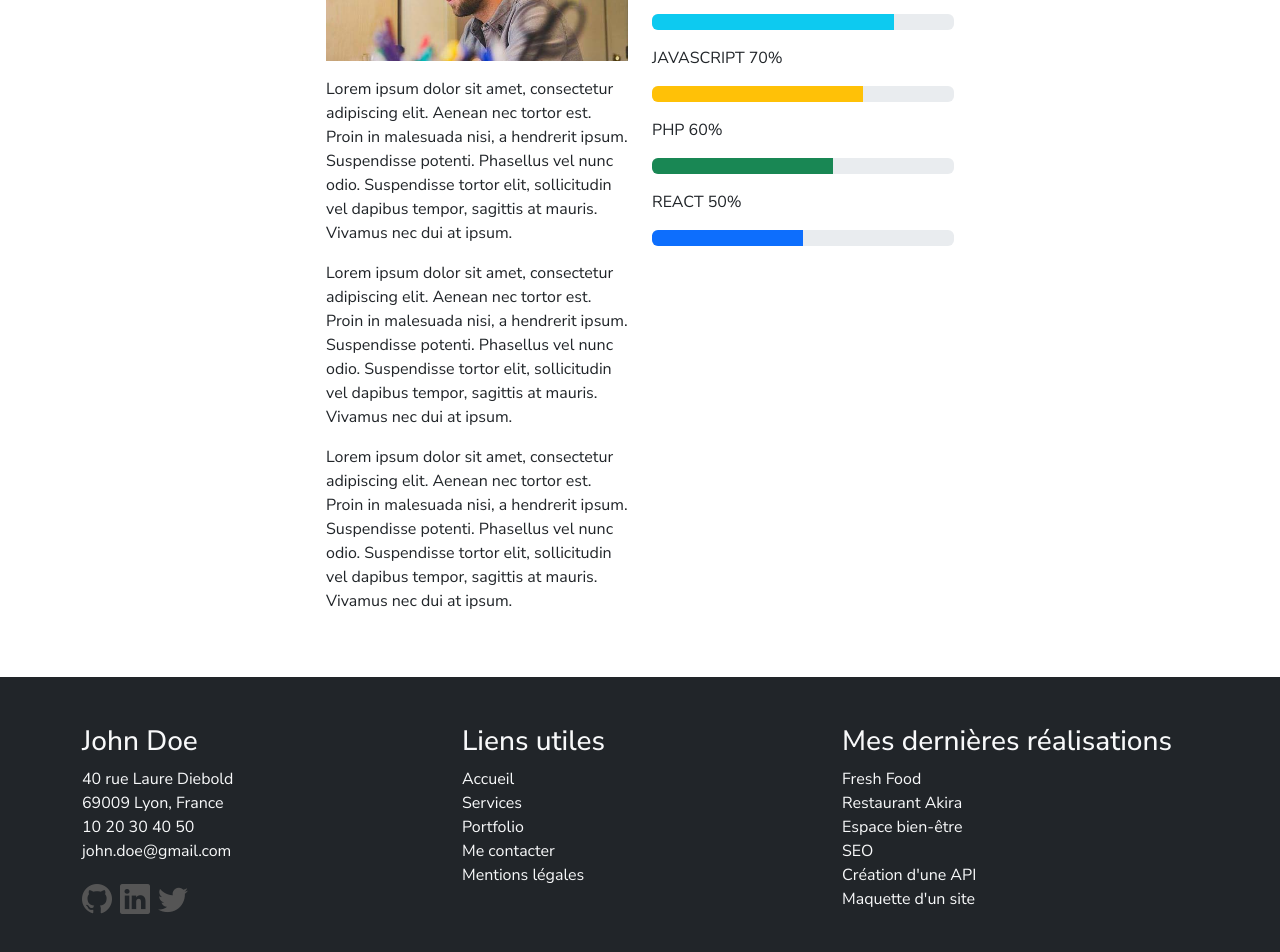
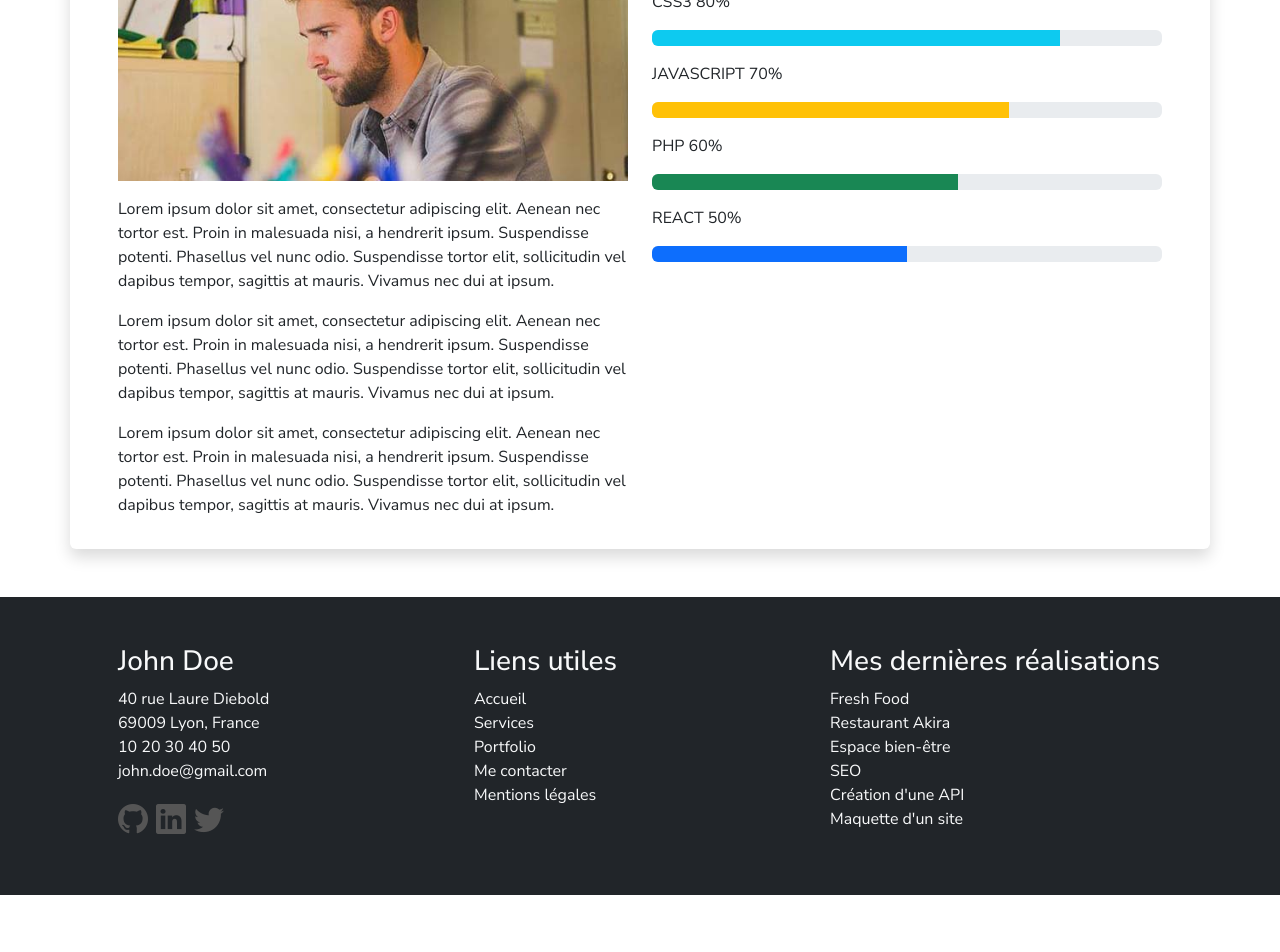
Before and after one commit to Myleeprita/portfolio-react, a React (Create React App) app: page / in a window 1280 px wide. Shown: the part 1036-1988 px from the top of the page. After the commit the page ends 1931 px from the top, so only its background shows below. Built offline with nearby package versions, Linux system fonts and the light colour scheme; no server answers.

Commit message:
Modification responsive home.js + footer.js / add box-shadow section home.js

```diff
--- a/src/App.css
+++ b/src/App.css
@@ -91,10 +91,6 @@ body {
 }
 
 
-           /* bloc présentation */
-
-
-
 /* CSS FOOTER */
 
 .social-icon {
--- a/src/components/Footer.js
+++ b/src/components/Footer.js
@@ -4,7 +4,7 @@ import '../App.css';
 export default function Footer() {
     return (
         <footer className="bg-dark text-light py-5 mt-5">
-            <div className="container">
+            <div className="container px-5">
                 <div className="row">
 
                 {/* première colonne / personal info */}
--- a/src/pages/Home.js
+++ b/src/pages/Home.js
@@ -73,11 +73,12 @@ export default function Home() {
 
                                 {/* SECTION PRESENTATION */}
             <section className="mt-5">
+                <div className="container px-5 shadow p-3 mb-5 bg-body rounded">
                     <div className="row justify-content-center">
 
                         {/* 1ER BLOC */}
 
-                    <div className="col-12 col-lg-3">
+                        <div className="col-12 col-lg-6">
                             <h3 className="border-bottom border-3 py-2 border-primary"> A propos </h3>
                             <div>
                                 <img src={MonImage} alt="img" className="img-fluid w-100 mb-3 mt-5" />
@@ -101,7 +102,7 @@ export default function Home() {
 
                         {/* 2EME BLOC */}
 
-                    <div className="col-12 col-lg-3">
+                        <div className="col-12 col-lg-6">
                             <h3 className="border-bottom border-3 py-2 border-primary"> Mes compétences </h3>
                             <div className="mb-3 mt-5">
                                 <p> HTML5 90% </p>
@@ -139,6 +140,7 @@ export default function Home() {
                             </div>
                         </div>
                     </div>
+                </div>
             </section>
         </>
     );
```
Lines whose indentation alone changed are shown as unchanged.
